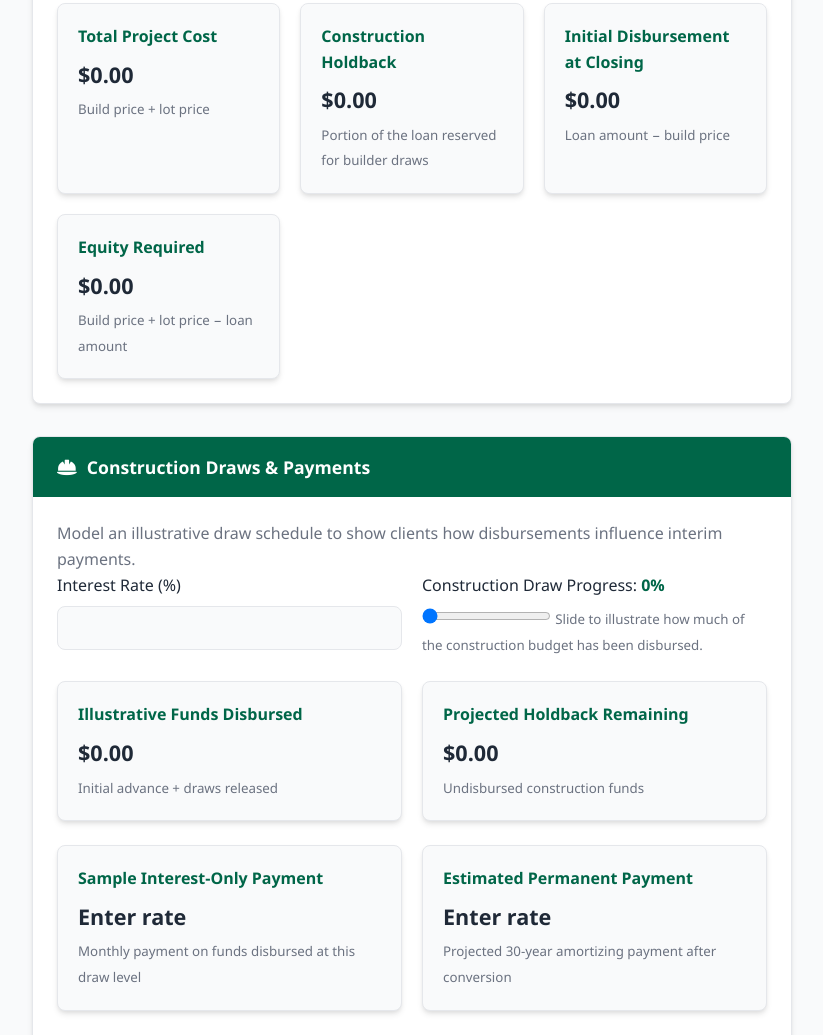
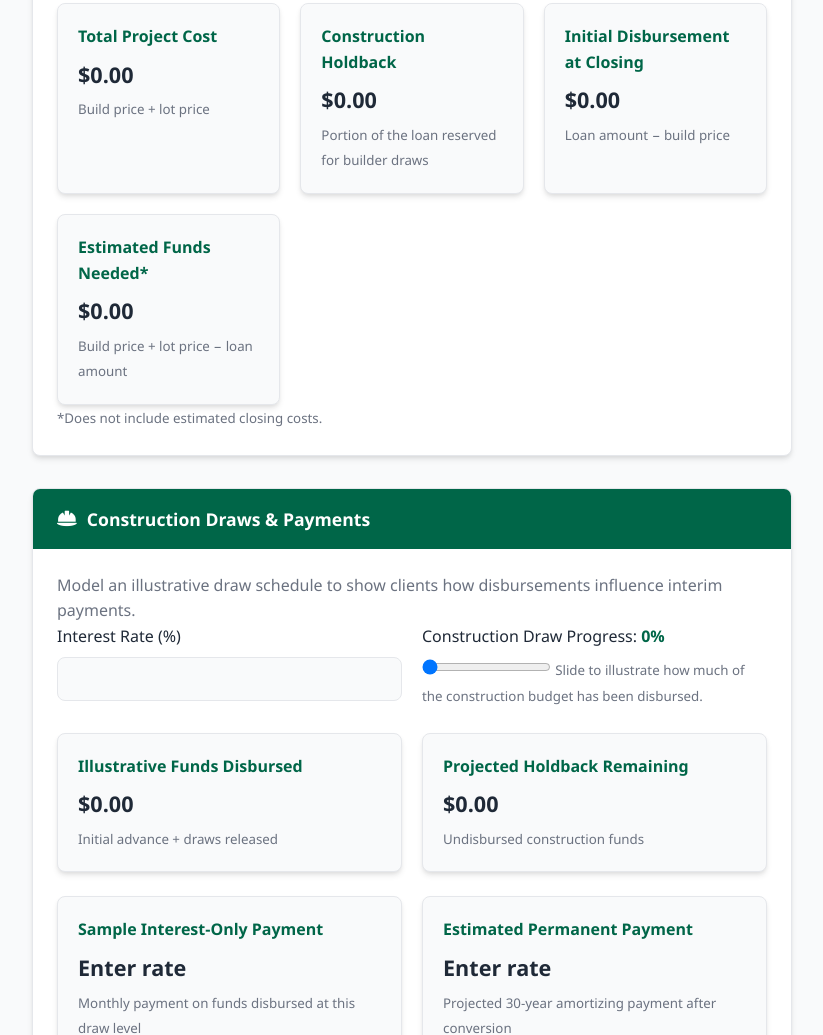
Before and after one commit to NewAige/AMITool, a plain HTML site: page learn-construction.html in a window 1280 px wide. Shown: the part 1513-2548 px from the top of the page, without its empty margins (228-1051 px from the left). Drawn offline with Linux system fonts and the light colour scheme.

Commit message:
Adjust refinance funds logic

```diff
--- a/learn-construction.html
+++ b/learn-construction.html
@@ -237,7 +237,7 @@
                     <div class="summary-card refinance-field hidden" id="existing-lien-card">
                         <h4>Existing Lien Payoff</h4>
                         <p id="existing-lien-display" class="summary-value">$0</p>
-                        <small>Included in project cost for refinance scenarios</small>
+                        <small>Paid off with initial disbursement; shortfalls increase funds needed</small>
                     </div>
                     <div class="summary-card">
                         <h4>Construction Holdback</h4>
@@ -250,11 +250,12 @@
                         <small>Loan amount − build price</small>
                     </div>
                     <div class="summary-card">
-                        <h4>Equity Required</h4>
+                        <h4>Estimated Funds Needed*</h4>
                         <p id="equity-required" class="summary-value">$0</p>
-                        <small id="equity-detail">Acquisition basis − loan amount</small>
+                        <small id="equity-detail">Build price + lot price − loan amount</small>
                     </div>
                 </div>
+                <small class="status-text">*Does not include estimated closing costs.</small>
             </div>
         </div>
 
--- a/learn-construction.js
+++ b/learn-construction.js
@@ -34,7 +34,7 @@ function updateScenario() {
     const drawProgressInput = document.getElementById('draw-progress');
 
     const acquisitionBasis = buildPrice + lotContribution;
-    const projectCost = acquisitionBasis + existingLien;
+    const projectCost = acquisitionBasis;
     const appraisalValue = appraisalInput > 0 ? appraisalInput : acquisitionBasis;
     const ltvBasis = Math.min(acquisitionBasis, appraisalValue);
     const maxLoan = ltvBasis * 0.9;
@@ -83,11 +83,21 @@ function updateScenario() {
     }
     ltvGuidance.textContent = guidanceText;
 
-    document.getElementById('equity-required').textContent = formatCurrency(Math.max(acquisitionBasis - loanAmount, 0));
+    const acquisitionGap = Math.max(acquisitionBasis - loanAmount, 0);
+    const lienShortfall =
+        transactionType === 'refinance' ? Math.max(existingLien - initialDisbursement, 0) : 0;
+    const estimatedFundsNeeded = acquisitionGap + lienShortfall;
+
+    document.getElementById('equity-required').textContent = formatCurrency(estimatedFundsNeeded);
     const equityDetail = document.getElementById('equity-detail');
     if (equityDetail) {
-        const lotDescriptor = transactionType === 'refinance' ? 'lot value' : 'lot price';
-        equityDetail.textContent = `Build price + ${lotDescriptor} − loan amount`;
+        if (transactionType === 'refinance') {
+            equityDetail.textContent = existingLien > 0
+                ? 'Build price + lot value − loan amount, plus any lien payoff not covered by closing proceeds'
+                : 'Build price + lot value − loan amount';
+        } else {
+            equityDetail.textContent = 'Build price + lot price − loan amount';
+        }
     }
     document.getElementById('initial-disbursement').textContent = formatCurrency(initialDisbursement);
     document.getElementById('construction-holdback').textContent = formatCurrency(constructionHoldback);
@@ -97,9 +107,7 @@ function updateScenario() {
     const projectCostDetail = document.getElementById('project-cost-detail');
     if (projectCostDetail) {
         const lotDescriptor = transactionType === 'refinance' ? 'lot value' : 'lot price';
-        projectCostDetail.textContent = existingLien > 0
-            ? `Build price + ${lotDescriptor} + existing lien payoff`
-            : `Build price + ${lotDescriptor}`;
+        projectCostDetail.textContent = `Build price + ${lotDescriptor}`;
     }
 
     const existingLienDisplay = document.getElementById('existing-lien-display');
```
